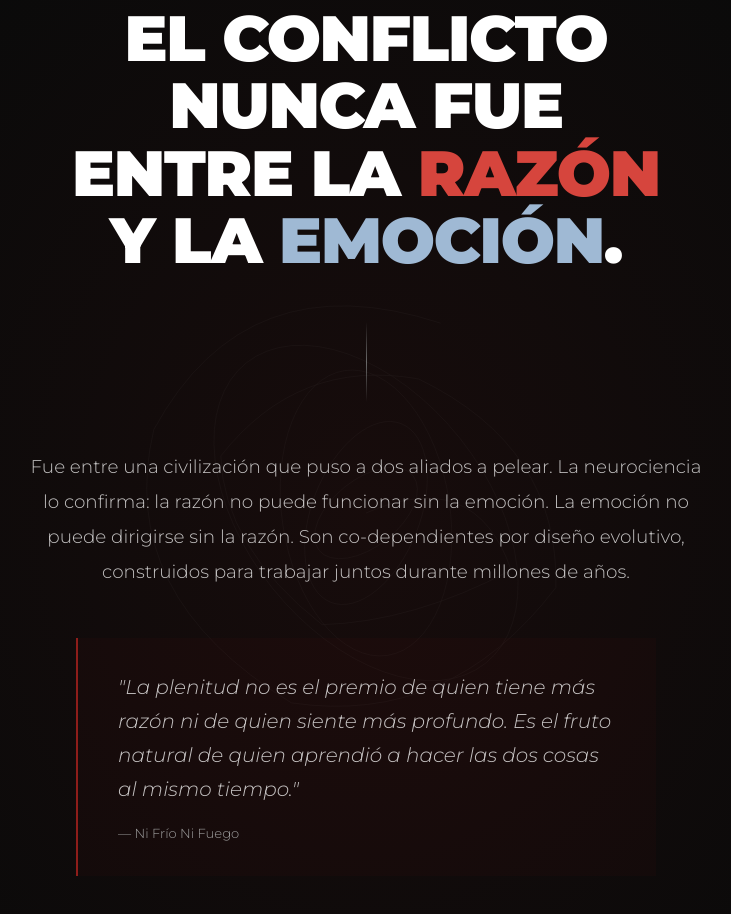
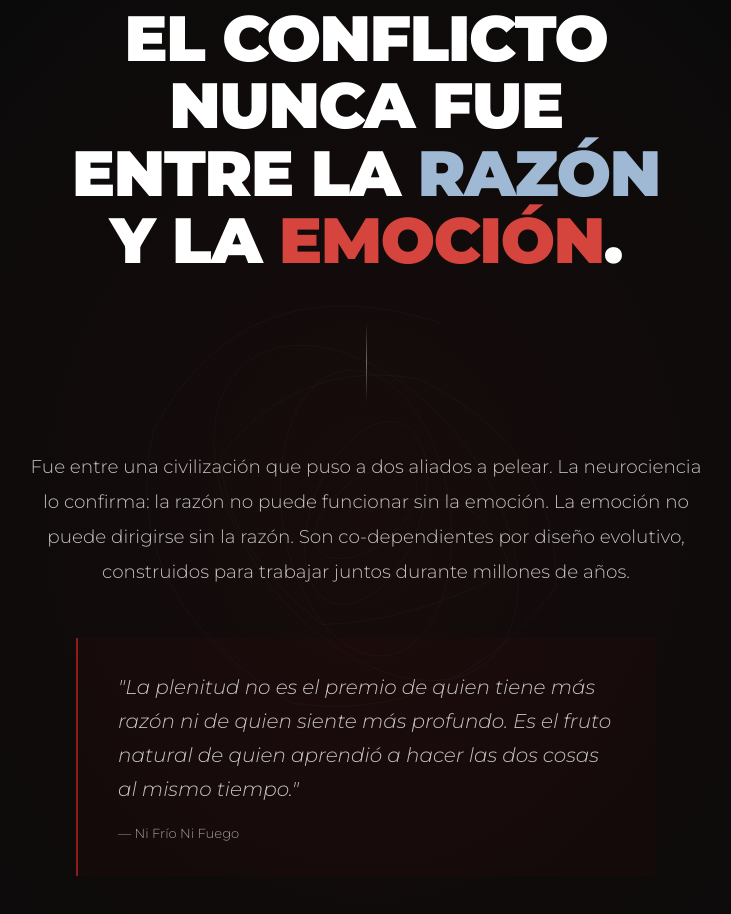
Before and after one commit to joanalexis1881/nifrionifuego, a website: page index.html in a window 1280 px wide. Shown: the part 4020-4934 px from the top of the page, without its empty margins (274-1005 px from the left). Drawn offline with Linux system fonts and the light colour scheme.

Commit message:
style: cambiar ice por fire

```diff
--- a/index.html
+++ b/index.html
@@ -1463,8 +1463,8 @@ section { position: relative; overflow: hidden; }
 
     <h2 class="revelacion__title mt-3 fade-up fade-up-delay-1" id="revelacion-title">
       El conflicto nunca fue<br/>
-      entre la <span class="fire">razón</span><br/>
-      y la <span class="ice">emoción</span>.
+      entre la <span class="ice">razón</span><br/>
+      y la <span class="fire">emoción</span>.
     </h2>
 
     <div class="revelacion__divider fade-up fade-up-delay-2" aria-hidden="true"></div>
```
